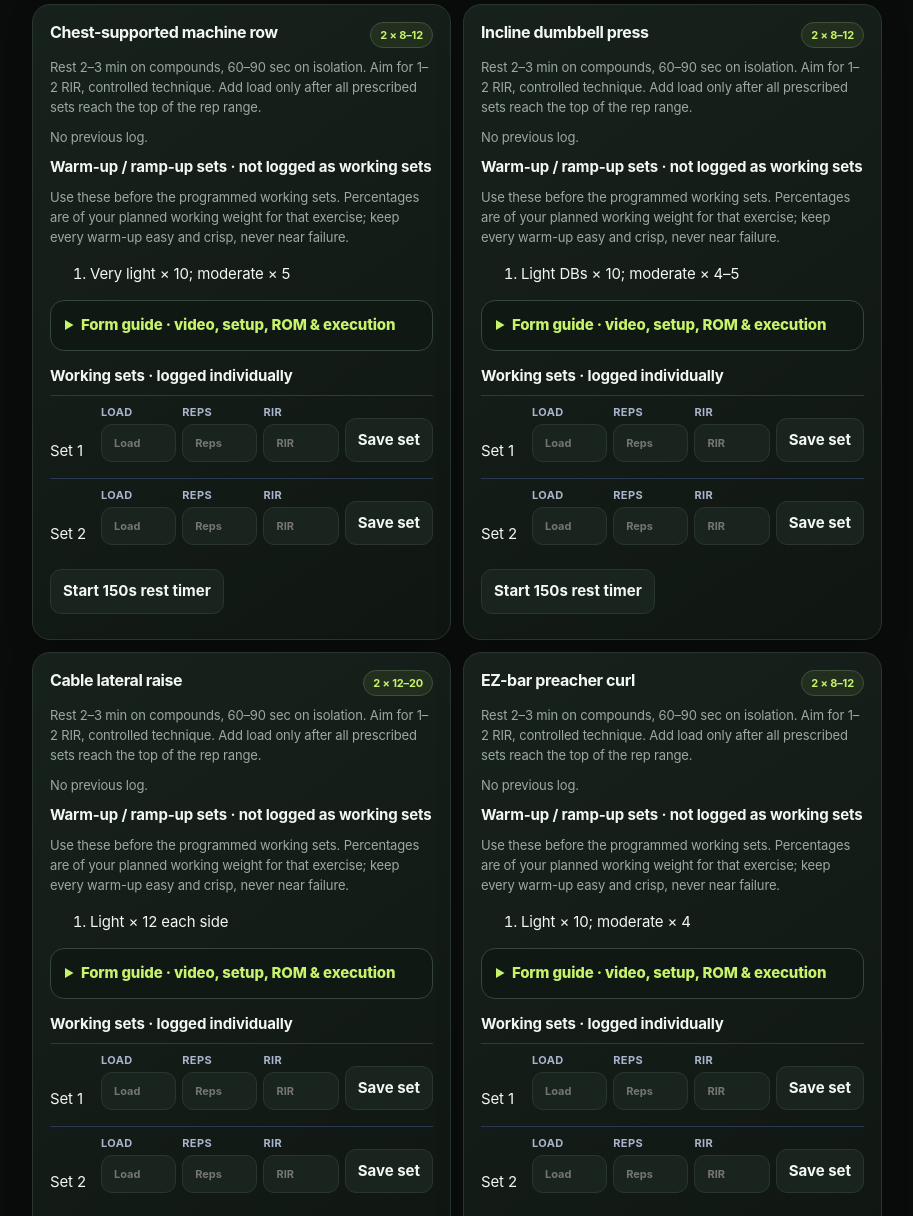
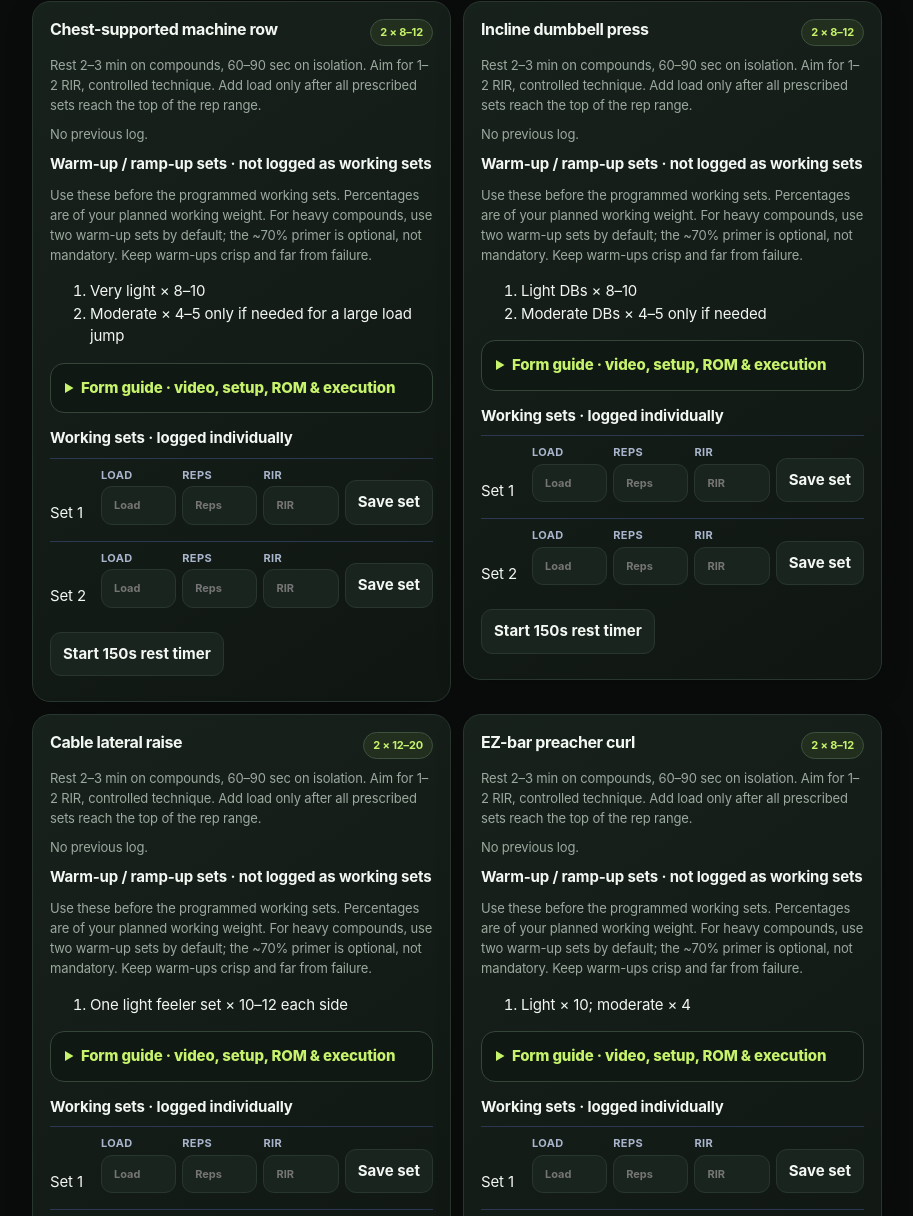
Before and after one commit to omarkhurram/Fitness-, a plain HTML site: page index.html in a window 1280 px wide. Shown: the part 1181-2397 px from the top of the page, without its empty margins (183-1096 px from the left). Drawn offline with Linux system fonts and the light colour scheme.

Commit message:
Simplify compound warm-ups and tighten rear-delt rep targets (#17)
* Simplify compound warm-up prescriptions

* Refine rear-delt rep ranges

* Bump cache to v16

```diff
--- a/app.js
+++ b/app.js
@@ -10,10 +10,10 @@ days.A.items[1][0]='Chest-supported machine row';
 days.C.items[3][0]='Incline DB curl (hammer up, supinated down)';
 days.T.items.push(['Farmer carry',2,30,45,'seconds']);
 var warm={
- A:['3–4 min easy treadmill walk or bike; gradually raise pace until warm','8–10 controlled arm circles each way, 8 scapular push-ups, then 6–8 unloaded shoulder-blade retractions','First press: 2–4 relaxed ramp-up sets, gradually increasing load; add 1 light row rehearsal set if needed'],
- B:['3–4 min easy treadmill walk or bike','6–8 controlled scapular pull-ups or active-hang shoulder depressions, then 6–8 slow thoracic rotations','First vertical pull: 2–3 easy ramp-up sets; use assistance/light load and keep every rep smooth'],
- L:['4–5 min easy bike or treadmill walk','8 leg swings each direction per leg, 8 ankle rocks per side, 8 bodyweight squats and 6 unloaded hip hinges','Practice 2–3 submaximal jumps with full reset; then ramp the first loaded leg exercise with 2–3 easy sets'],
- C:['3–4 min easy treadmill walk or bike','8–10 slow arm circles each way, 8 wall slides, then 6–8 controlled scapular push-ups','First press: 2–4 gradual ramp-up sets; use one light rehearsal set for the next unfamiliar upper-body movement if needed'],
+ A:['3–4 min easy treadmill walk or bike; gradually raise pace until warm','8–10 controlled arm circles each way, 8 scapular push-ups, then 6–8 unloaded shoulder-blade retractions','First press: 2 ramp-up sets for the first heavy press (empty bar, then ~50%); optional ~70% × 2–3 only if you feel you need it; add one light row feeler if needed'],
+ B:['3–4 min easy treadmill walk or bike','6–8 controlled scapular pull-ups or active-hang shoulder depressions, then 6–8 slow thoracic rotations','First vertical pull: two easy ramp-up sets; add a third only if the load jump calls for it'],
+ L:['4–5 min easy bike or treadmill walk','8 leg swings each direction per leg, 8 ankle rocks per side, 8 bodyweight squats and 6 unloaded hip hinges','Practice 2–3 submaximal jumps with full reset; then ramp the first loaded leg exercise with two easy sets; add a third only if the load jump or how you feel calls for it'],
+ C:['3–4 min easy treadmill walk or bike','8–10 slow arm circles each way, 8 wall slides, then 6–8 controlled scapular push-ups','First press: 2 ramp-up sets for the first bench press (empty bar, then ~50%); optional ~70% × 2–3 only if needed; use one light feeler for the next unfamiliar movement if necessary'],
  T:['2–3 min easy walk or bike','8 controlled shoulder circles each way, 8 gentle shoulder-blade squeezes, and 10 wrist open/close movements','One light rehearsal set for the first movement, then start; add a second only if the first working load is a large jump']
 };
 
@@ -104,29 +104,29 @@ function renderFormGuide(name){
 }
 
 var specific={
- 'Bench press':['Empty bar × 10','~50% work weight × 5','~70% × 3','~85% × 1–2'],
- 'Bench press (volume)':['Empty bar × 10','~50% work weight × 5','~70% × 3'],
- 'Smith-machine bench press':['Light Smith bar × 10; ~50% work load × 5; ~70% × 3'],
+ 'Bench press':['Empty bar × 8–10','~50% work weight × 5; optional ~70% × 2–3 only if you feel you need another primer'],
+ 'Bench press (volume)':['Empty bar × 8–10','~50% work weight × 5; optional ~70% × 2–3 only if you feel you need another primer'],
+ 'Smith-machine bench press':['Light Smith bar × 8–10','~50% work load × 5; optional ~70% × 2–3 if needed'],
  'Farmer carry':['One short, easy practice carry'],
  'Chest-supported row':['Very light × 10; moderate × 5'],
- 'Chest-supported machine row':['Very light × 10; moderate × 5'],
+ 'Chest-supported machine row':['Very light × 8–10','Moderate × 4–5 only if needed for a large load jump'],
  'Incline DB curl (hammer up, supinated down)':['Very light DBs × 10; moderate DBs × 5'],
- 'Incline dumbbell press':['Light DBs × 10; moderate × 4–5'],
- 'Cable lateral raise':['Light × 12 each side'],
+ 'Incline dumbbell press':['Light DBs × 8–10','Moderate DBs × 4–5 only if needed'],
+ 'Cable lateral raise':['One light feeler set × 10–12 each side'],
  'EZ-bar preacher curl':['Light × 10; moderate × 4'],
  'Pull-up / assisted pull-up':['Scapular pulls × 5; easy assisted reps × 3–5'],
- 'Seated cable row':['Light × 12; moderate × 5'],
- 'Machine shoulder press':['Light × 10; moderate × 4'],
- 'Reverse pec deck':['Light × 12'],
+ 'Seated cable row':['One light feeler set × 8–12; add a second only if the first working load is a big jump'],
+ 'Machine shoulder press':['Light × 8–10','Moderate × 4–5 only if needed'],
+ 'Reverse pec deck':['One light feeler set × 10–12; skip if already warm'],
  'Rope triceps pushdown':['Light × 12'],
- 'Smith-machine squat':['Empty/light bar × 10; ~50% × 5; ~70% × 3'],
- 'Dumbbell Romanian deadlift':['Light DBs × 8; moderate × 4'],
+ 'Smith-machine squat':['Empty/light bar × 8–10','~50% working load × 5; optional ~70% × 2–3 if needed'],
+ 'Dumbbell Romanian deadlift':['Light DBs × 8','Moderate DBs × 4 only if needed'],
  'Bulgarian split squat':['Bodyweight × 5 each leg'],
  'Standing calf raise':['Light × 10'],
  'Hanging knee raise':['Easy knee raises × 5 if needed'],
  'Kneeling cable crunch':['Light × 10'],
- 'Lat pulldown':['Light × 12; moderate × 5'],
- 'Pec deck fly':['Very light × 12; moderate × 5'],
+ 'Lat pulldown':['One light feeler set × 8–12; add a second only if the first working load is a big jump'],
+ 'Pec deck fly':['One light feeler set × 10–12'],
  'Overhead cable triceps extension':['Light × 12'],
  'Dumbbell shrugs':['Light × 10'],
  'Hammer curls':['Light × 10'],
@@ -142,7 +142,7 @@ function enhanceWorkout(){
  document.querySelectorAll('[data-warmkey]').forEach(function(el){el.onchange=function(){state.warmChecks[el.dataset.warmkey]=el.checked;save()}});
  document.querySelectorAll('#exercises .exercise').forEach(function(card,i){
   var title=card.querySelector('b');if(!title)return;var name=title.textContent,items=specific[name]||['One light acclimation set × 8–12; add another ramp-up set if the load jump is large'];
-  var block='<div class="exercise-warmups"><b>Warm-up / ramp-up sets · not logged as working sets</b><p class="small">Use these before the programmed working sets. Percentages are of your planned working weight for that exercise; keep every warm-up easy and crisp, never near failure.</p><ol>'+items.map(function(x){return '<li>'+esc(x)+'</li>'}).join('')+'</ol></div>';
+  var block='<div class="exercise-warmups"><b>Warm-up / ramp-up sets · not logged as working sets</b><p class="small">Use these before the programmed working sets. Percentages are of your planned working weight. For heavy compounds, use two warm-up sets by default; the ~70% primer is optional, not mandatory. Keep warm-ups crisp and far from failure.</p><ol>'+items.map(function(x){return '<li>'+esc(x)+'</li>'}).join('')+'</ol></div>';
   card.insertAdjacentHTML('beforeend',block+renderFormGuide(name));
  });
  document.querySelectorAll('[data-warmkey]').forEach(function(el){el.onchange=function(){state.warmChecks[el.dataset.warmkey]=el.checked;save()}});
--- a/index.html
+++ b/index.html
@@ -73,7 +73,7 @@ table{width:100%;text-align:left;border-collapse:collapse}td,th{padding:10px;bor
 <section id="guide" class="view"><div class="card"><h2>Training principles</h2><ul><li>RIR = reps in reserve; 2 RIR means about two clean reps left.</li><li>Warm-up sets do not count as working sets. Use controlled reps.</li><li>Compound lifts: 2–3 minutes rest; isolation: 60–90 seconds; jumps: recover fully.</li><li>Most working sets finish at 1–2 RIR. Do not grind reps.</li><li>Stop if sharp pain occurs. Normal effort is different from joint pain.</li></ul></div><div class="card"><h2>Weekly plan</h2><p>Monday: Upper A · Tuesday: Volleyball · Wednesday: Upper B · Thursday: Lower + abs · Friday: Upper C · Saturday: Optional tune-up · Sunday: Basketball.</p><p>If fatigue accumulates, skip the optional session. If performance or recovery deteriorates, reduce working sets for a week.</p></div></section>
 <section id="data" class="view"><div class="card"><h2>Backup & restore</h2><p class="small">Data stays in this browser on this device. It does not sync to the cloud. Export backups regularly.</p><div class="actions"><button id="export" class="primary">Export JSON backup</button><label>Restore JSON backup<input id="import" type="file" accept="application/json,.json"></label><button id="csv">Export set log as CSV</button><button id="reset">Reset all data</button></div><p id="msg" class="small"></p></div><div class="card"><h2>Install on iPhone</h2><p class="small">Open this HTTPS site in Safari → Share → Add to Home Screen. Enable “Open as Web App” if shown.</p></div></section></main>
 <script>
-const days={A:{title:'Upper A · Bench strength',items:[['Bench press',3,4,6,'lb'],['Chest-supported row',2,8,12,'lb'],['Incline dumbbell press',2,8,12,'lb'],['Cable lateral raise',2,12,20,'lb'],['EZ-bar preacher curl',2,8,12,'lb']]},B:{title:'Upper B · Back & shoulders',items:[['Pull-up / assisted pull-up',3,5,8,'reps'],['Seated cable row',2,8,12,'lb'],['Machine shoulder press',2,8,12,'lb'],['Reverse pec deck',2,12,20,'lb'],['Rope triceps pushdown',2,10,15,'lb']]},L:{title:'Lower · Jumps, strength & abs',items:[['Countermovement jump',3,3,3,'reps'],['Approach jump',2,2,2,'reps'],['Pogo jumps',2,10,10,'reps'],['Smith-machine squat',3,5,8,'lb'],['Dumbbell Romanian deadlift',2,8,10,'lb'],['Bulgarian split squat',2,8,8,'lb'],['Standing calf raise',2,12,15,'lb'],['Hanging knee raise',2,8,12,'reps'],['Kneeling cable crunch',2,10,15,'lb']]},C:{title:'Upper C · Bench volume & arms',items:[['Bench press (volume)',3,6,8,'lb'],['Lat pulldown',2,8,12,'lb'],['Pec deck fly',2,10,15,'lb'],['EZ-bar preacher curl',2,10,12,'lb'],['Overhead cable triceps extension',2,10,15,'lb']]},T:{title:'Optional tune-up',items:[['Cable lateral raise',2,15,20,'lb'],['Reverse pec deck',2,15,20,'lb'],['Dumbbell shrugs',2,10,15,'lb'],['Hammer curls',2,10,12,'lb'],['Cable crunch (optional)',2,10,15,'lb']]} };
+const days={A:{title:'Upper A · Bench strength',items:[['Bench press',3,4,6,'lb'],['Chest-supported row',2,8,12,'lb'],['Incline dumbbell press',2,8,12,'lb'],['Cable lateral raise',2,12,20,'lb'],['EZ-bar preacher curl',2,8,12,'lb']]},B:{title:'Upper B · Back & shoulders',items:[['Pull-up / assisted pull-up',3,5,8,'reps'],['Seated cable row',2,8,12,'lb'],['Machine shoulder press',2,8,12,'lb'],['Reverse pec deck',2,10,15,'lb'],['Rope triceps pushdown',2,10,15,'lb']]},L:{title:'Lower · Jumps, strength & abs',items:[['Countermovement jump',3,3,3,'reps'],['Approach jump',2,2,2,'reps'],['Pogo jumps',2,10,10,'reps'],['Smith-machine squat',3,5,8,'lb'],['Dumbbell Romanian deadlift',2,8,10,'lb'],['Bulgarian split squat',2,8,8,'lb'],['Standing calf raise',2,12,15,'lb'],['Hanging knee raise',2,8,12,'reps'],['Kneeling cable crunch',2,10,15,'lb']]},C:{title:'Upper C · Bench volume & arms',items:[['Bench press (volume)',3,6,8,'lb'],['Lat pulldown',2,8,12,'lb'],['Pec deck fly',2,10,15,'lb'],['EZ-bar preacher curl',2,10,12,'lb'],['Overhead cable triceps extension',2,10,15,'lb']]},T:{title:'Optional tune-up',items:[['Cable lateral raise',2,15,20,'lb'],['Reverse pec deck',2,10,15,'lb'],['Dumbbell shrugs',2,10,15,'lb'],['Hammer curls',2,10,12,'lb'],['Cable crunch (optional)',2,10,15,'lb']]} };
 const key='trainingHQStandalone_v1';let state={logs:[],done:{},measures:[]};try{state={...state,...JSON.parse(localStorage.getItem(key)||'{}')}}catch(e){}let day='A';const $=id=>document.getElementById(id),today=()=>new Date().toLocaleDateString('en-CA'),week=()=>{let d=new Date();d.setDate(d.getDate()-(d.getDay()+6)%7);return d.toLocaleDateString('en-CA')},save=()=>localStorage.setItem(key,JSON.stringify(state));
 function draw(){const d=days[day];$('status').textContent=d.title+' · '+d.items.reduce((a,x)=>a+x[1],0)+' prescribed sets · '+(state.done[today()+day]?'Complete today':'Not completed today');$('exercises').innerHTML=d.items.map((x,i)=>{let last=state.logs.filter(y=>y.name===x[0]).slice(-1)[0];return `<article class="exercise" data-i="${i}"><div class="row"><b>${x[0]}</b><span class="tag">${x[1]} × ${x[2]}–${x[3]}</span></div><p>Rest 2–3 min on compounds, 60–90 sec on isolation. Aim for 1–2 RIR, controlled technique. Add load only after all prescribed sets reach the top of the rep range.</p>${last?`<p>Latest: ${last.load} ${last.unit} × ${last.reps} · ${last.rir} RIR (${last.date})</p>`:'<p>No previous log.</p>'}<div class="setrow"><label>Load<input class="load" type="number" step=".5"></label><label>Reps<input class="reps" type="number" min="1"></label><label>RIR<input class="rir" type="number" min="0" max="10"></label><button class="log">Log</button></div><p class="feedback small"></p></article>`}).join('');document.querySelectorAll('.log').forEach(b=>b.onclick=()=>{let c=b.closest('.exercise'),x=d.items[+c.dataset.i],load=c.querySelector('.load').value,reps=+c.querySelector('.reps').value,rir=+c.querySelector('.rir').value;if(load===''||!reps||rir<0||rir>10){c.querySelector('.feedback').textContent='Enter load, reps and RIR.';return}state.logs.push({name:x[0],day,date:today(),load,reps,rir,unit:x[4]});save();draw()});drawProgress();drawWeek();drawMeasures()}
 function drawProgress(){let names=[...new Set(Object.values(days).flatMap(d=>d.items.map(x=>x[0])))];$('progressList').innerHTML=names.map(n=>{let a=state.logs.filter(x=>x.name===n).slice(-1)[0];return `<div class="card"><b>${n}</b><p class="small">${a?`Latest: ${a.load} ${a.unit} × ${a.reps} · ${a.rir} RIR · ${a.date}`:'No logged sets yet.'}</p></div>`}).join('')}
--- a/sw.js
+++ b/sw.js
@@ -1,4 +1,4 @@
-const CACHE="training-hq-v15";
+const CACHE="training-hq-v16";
 const ASSETS=["./","./index.html","./manifest.webmanifest","./icon.svg","./app.js"];
 self.addEventListener("install",e=>e.waitUntil(caches.open(CACHE).then(c=>c.addAll(ASSETS))));
 self.addEventListener("activate",e=>e.waitUntil(caches.keys().then(keys=>Promise.all(keys.filter(k=>k!==CACHE).map(k=>caches.delete(k))))));
```
